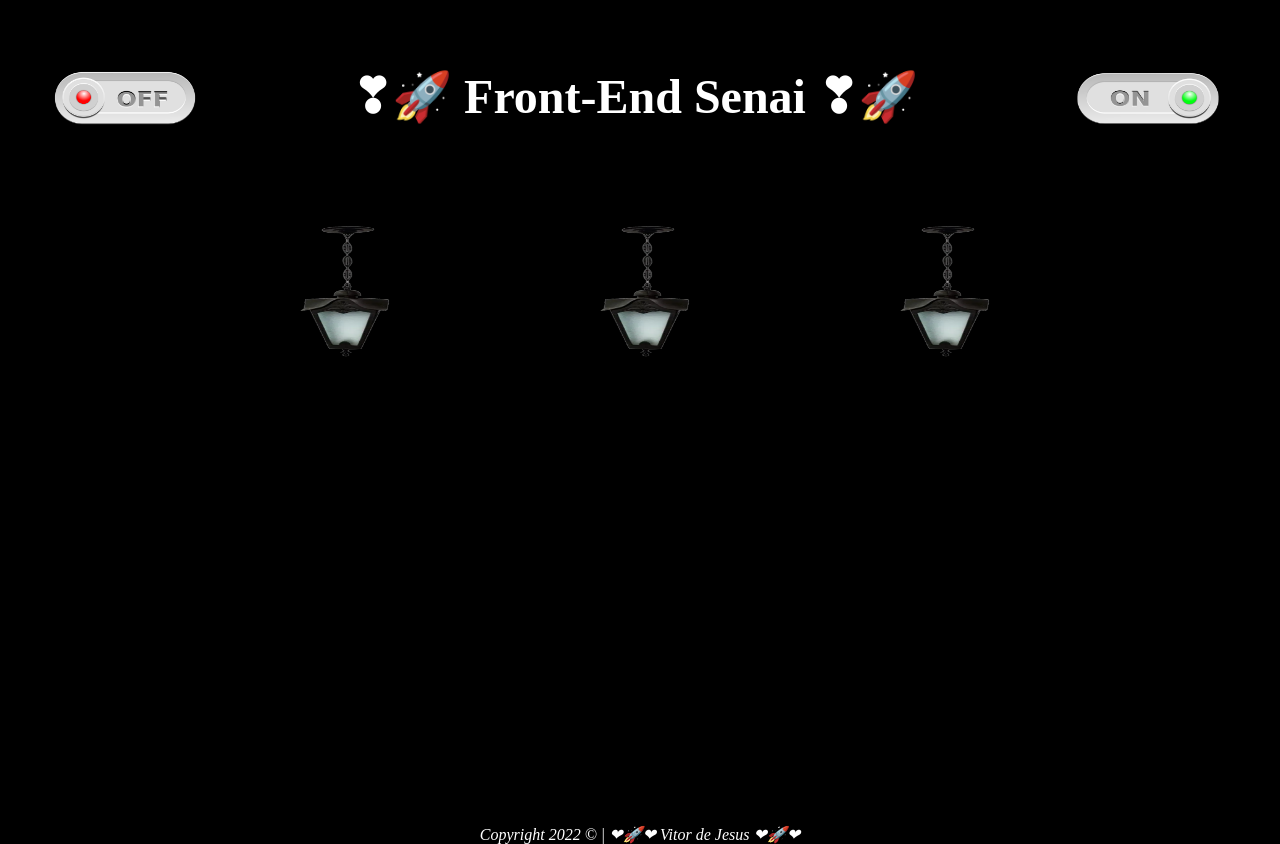
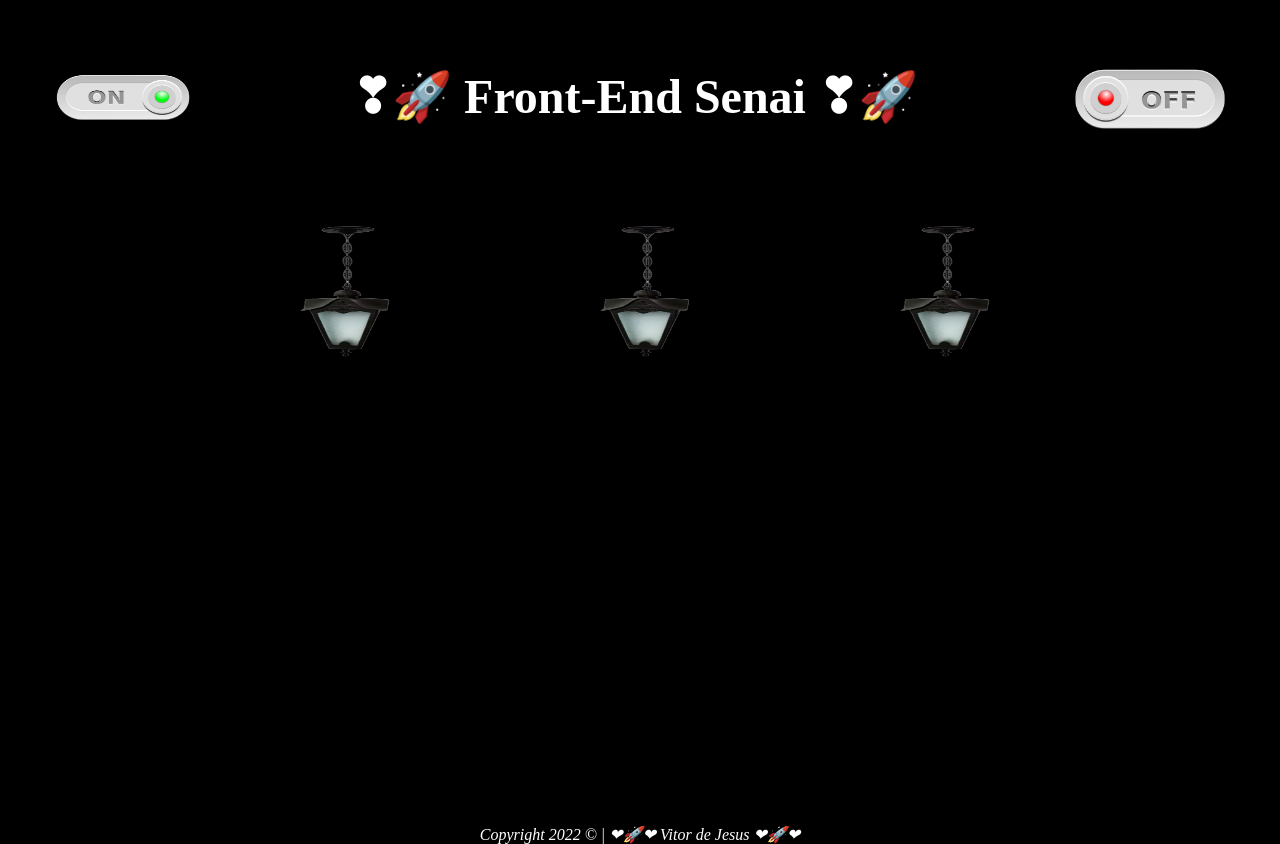
Before and after one commit to Vitor-ext/Exemplo-1-JS, a plain HTML site: page index.html in a window 1280 px wide. Drawn offline with Linux system fonts and the light colour scheme.

Commit message:
new js 1

```diff
--- a/index.html
+++ b/index.html
@@ -11,13 +11,13 @@
 <body>
     <div class="sup">
         <div id='buttons'>
-            <button id='off'><img src="img/desliga.png" class="buttonoff"></button>
+            <button id='off'><img src="./img/Liga.png" class="buttonoff"></button>
         </div>
 
         <h1>❣🚀 Front-End Senai ❣🚀</h1>
 
         <div id='buttons'>
-            <button id='on'><img src="img/liga.png" class="buttonon"></button>
+            <button id='on'><img src="./img/Desliga.png" class="buttonon"></button>
         </div>
     </div>
 
```
